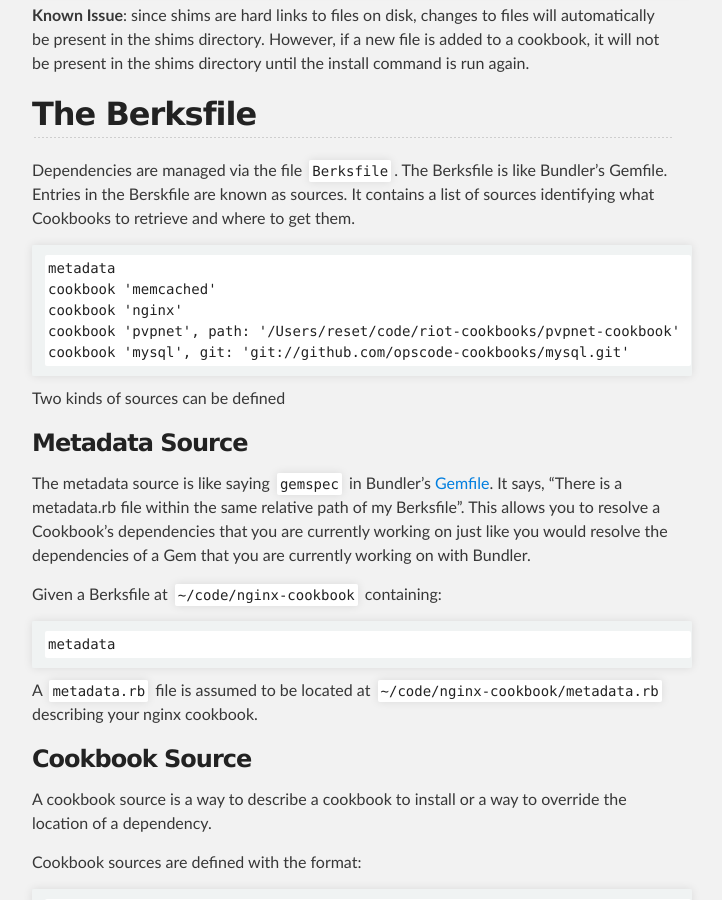
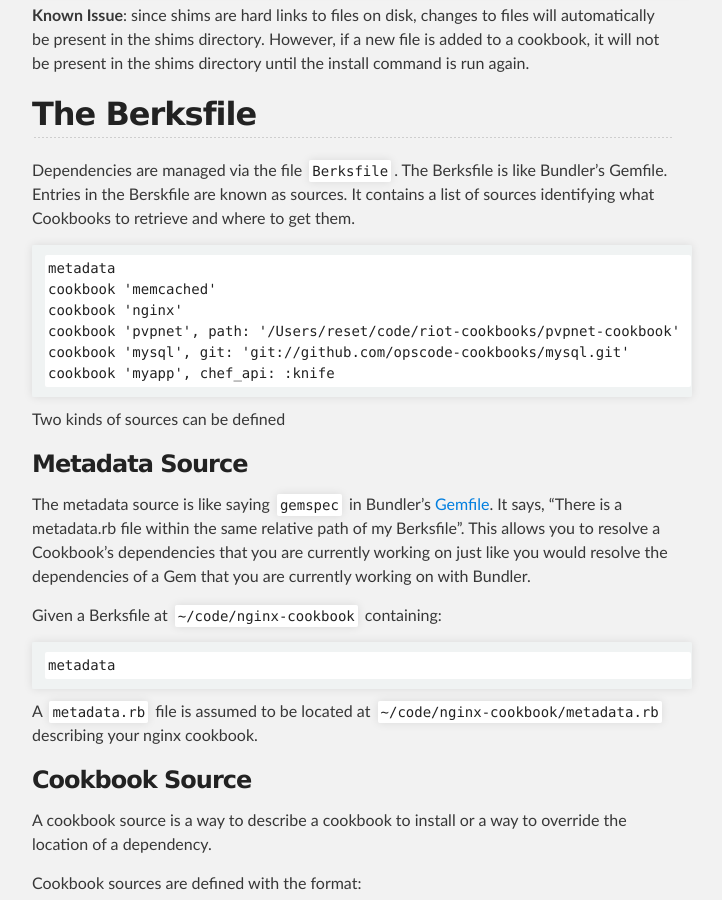
Before and after one commit to berkshelf/berkshelf, a Jekyll site: the page built from index.html, in a window 1280 px wide and 900 px high, scrolled down 2841 px. Shown: the whole window, without its empty margins (288-1010 px from the left). Built offline with Jekyll 4.4.1, drawn with Linux system fonts in a browser that asks for light colours.

Commit message:
Add example of chef_api source

```diff
--- a/_includes/index.md
+++ b/_includes/index.md
@@ -92,6 +92,7 @@ Dependencies are managed via the file `Berksfile`. The Berksfile is like Bundler
     cookbook 'nginx'
     cookbook 'pvpnet', path: '/Users/reset/code/riot-cookbooks/pvpnet-cookbook'
     cookbook 'mysql', git: 'git://github.com/opscode-cookbooks/mysql.git'
+    cookbook 'myapp', chef_api: :knife
 
 Two kinds of sources can be defined
 
```
